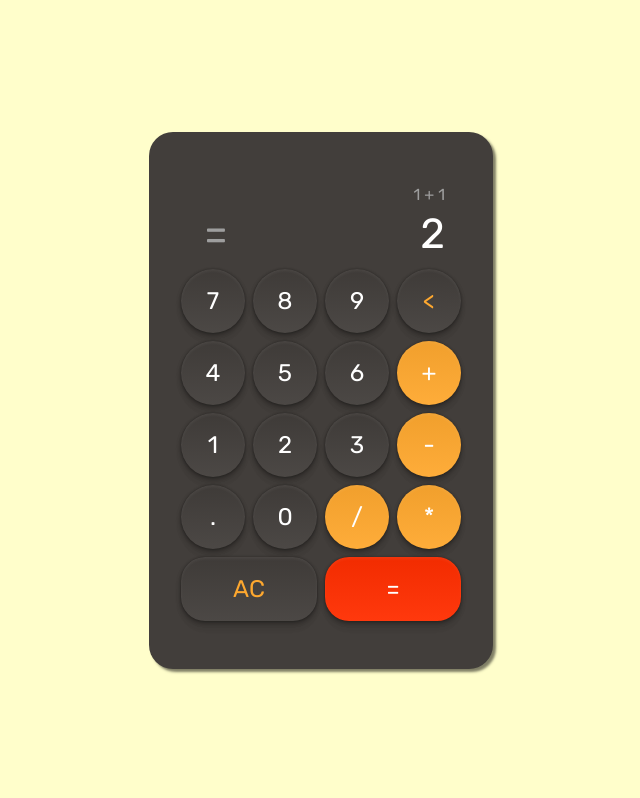
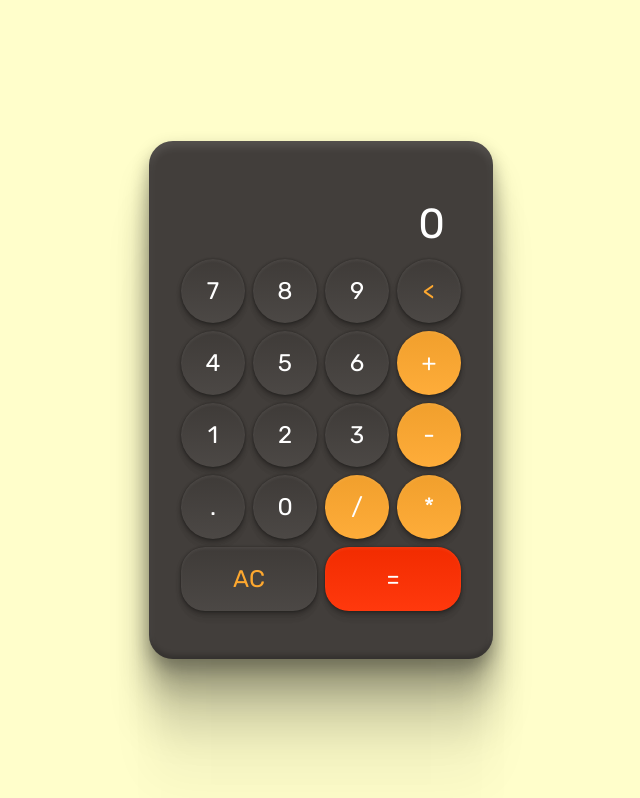
Before and after one commit to lukaskardeck/calculadora-html-css-js, a plain HTML site: page index.html in a window 1280 px wide. Shown: the whole page, without its empty margins (319-959 px from the left). Drawn offline with Linux system fonts and the light colour scheme.

Commit message:
:lipstick: feat: alteração no box-shadow da calculadora

```diff
--- a/index.html
+++ b/index.html
@@ -9,16 +9,10 @@
 <body>
     <div class="calculadora">
         <div class="display">
-            <div class="displayMenor">
-                1 + 1
-            </div>
+            <div class="displayMenor"></div>
             <div class="displayMaior">
-                <div class="opIgual">
-                    =
-                </div>
-                <div class="resultado">
-                    2
-                </div>
+                <div class="opIgual"></div>
+                <div class="resultado">0</div>
             </div>
         </div>
 
--- a/style.css
+++ b/style.css
@@ -39,8 +39,13 @@ button {
     background-color: #423E3B;
     border-radius: 1.5rem;
     padding: 3rem 2rem;
-    box-shadow: rgba(0, 0, 0, 0.5) 3px 3px 2.6px;
-
+    box-shadow: 0px 188px 52px rgba(0, 0, 0, 0.01),
+    0px 120px 48px rgba(0, 0, 0, 0.04),
+    0px 68px 41px rgba(0, 0, 0, 0.15),
+    0px 30px 30px rgba(0, 0, 0, 0.26),
+    0px 8px 17px rgba(0, 0, 0, 0.29),
+    inset 0px 6px 8px rgba(255, 255, 255, 0.1),
+    inset 0px -4px 5px rgba(0, 0, 0, 0.22);
 }
 
 .display {
```
